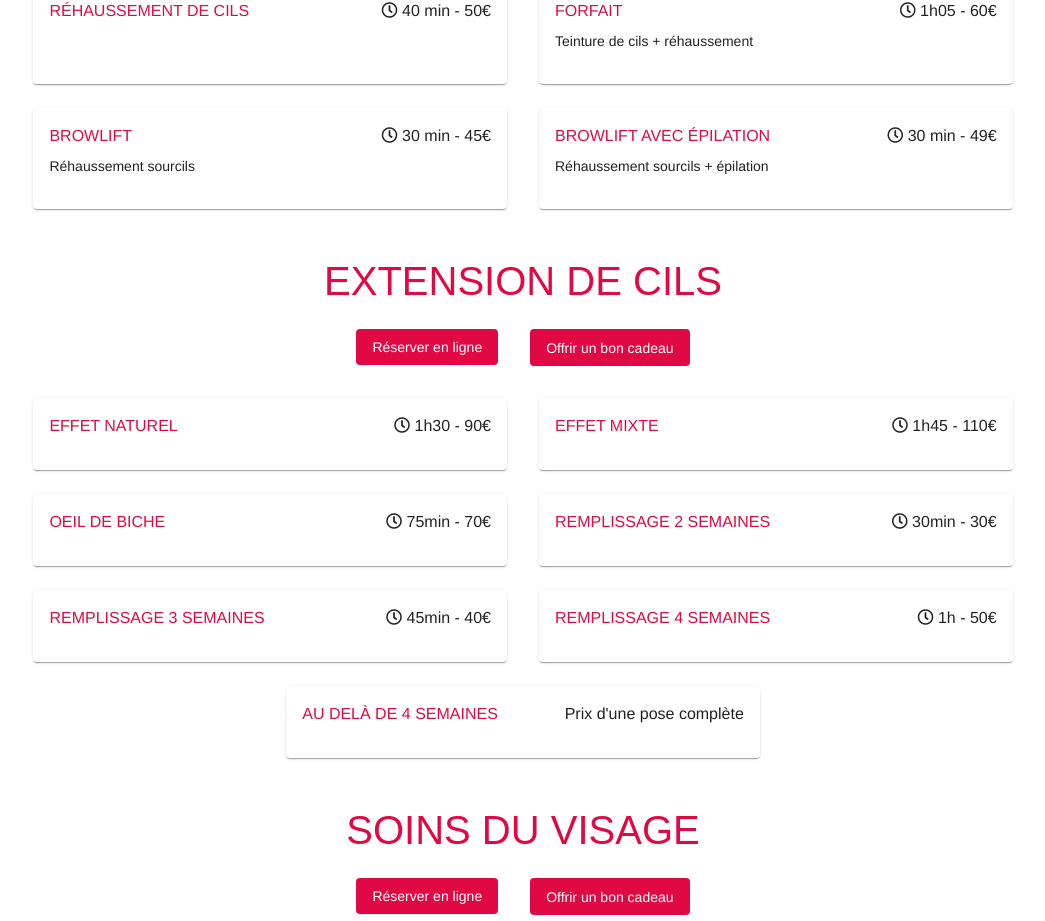
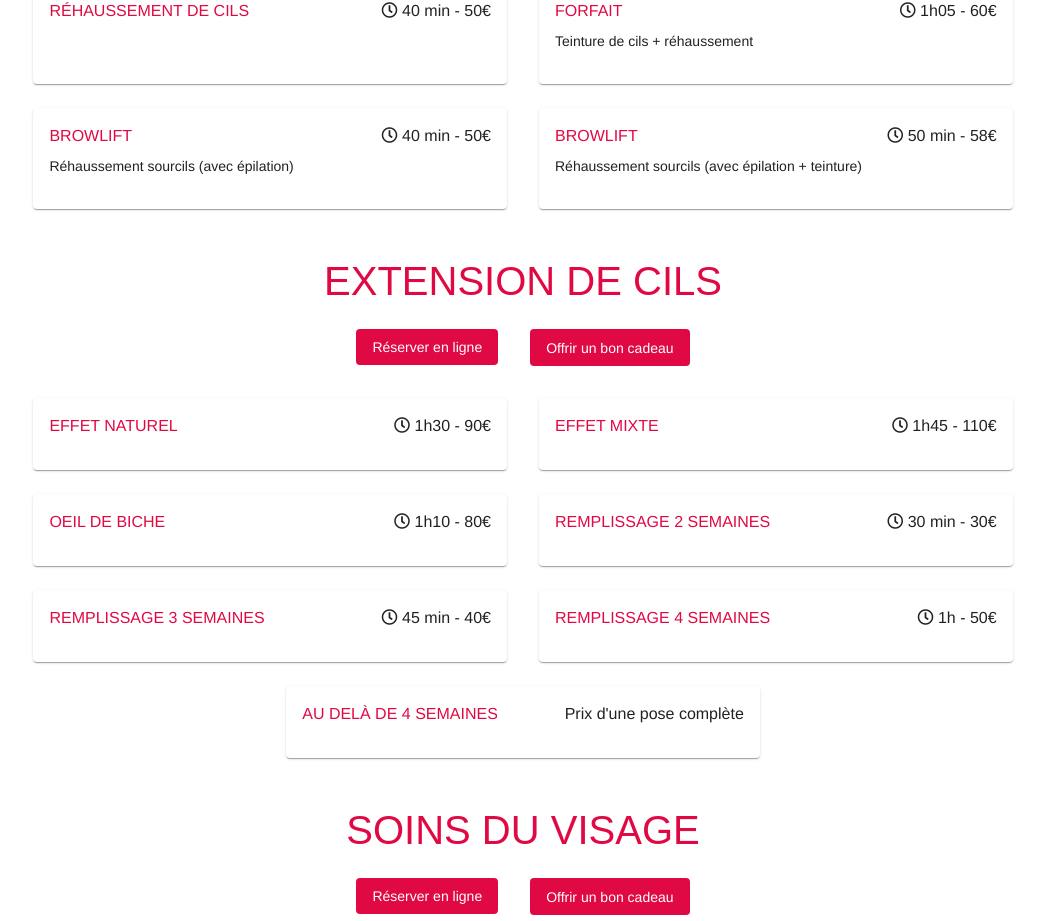
Before and after one commit to jenngllg/annabelle-institut, an Angular app: page /flyer in a window 1280 px wide. Shown: the part 2537-3458 px from the top of the page, without its empty margins (117-1162 px from the left). Built offline with nearby package versions, Linux system fonts and the light colour scheme; a web font is replaced by a local one.

Commit message:
[FIX] look

```diff
--- a/src/app/look/look.component.html
+++ b/src/app/look/look.component.html
@@ -69,23 +69,23 @@
                 <div class="name">BROWLIFT</div>
                 <div class="infos">
                     <i class="far fa-clock"></i>
-                    30 min - 45€
+                    40 min - 50€
                 </div>
             </mat-card-title>
-            <mat-card-content>Réhaussement sourcils</mat-card-content>
+            <mat-card-content>Réhaussement sourcils (avec épilation)</mat-card-content>
             <mat-card-actions align="end">
             </mat-card-actions>
         </mat-card>
 
         <mat-card class="prestation">
             <mat-card-title>
-                <div class="name">BROWLIFT AVEC ÉPILATION</div>
+                <div class="name">BROWLIFT</div>
                 <div class="infos">
                     <i class="far fa-clock"></i>
-                    30 min - 49€
+                    50 min - 58€
                 </div>
             </mat-card-title>
-            <mat-card-content>Réhaussement sourcils + épilation</mat-card-content>
+            <mat-card-content>Réhaussement sourcils (avec épilation + teinture)</mat-card-content>
             <mat-card-actions align="end">
             </mat-card-actions>
         </mat-card>
@@ -135,7 +135,7 @@
                 <div class="name">OEIL DE BICHE</div>
                 <div class="infos">
                     <i class="far fa-clock"></i>
-                    75min - 70€
+                    1h10 - 80€
                 </div>
             </mat-card-title>
             <mat-card-content></mat-card-content>
@@ -148,7 +148,7 @@
                 <div class="name">REMPLISSAGE 2 SEMAINES</div>
                 <div class="infos">
                     <i class="far fa-clock"></i>
-                    30min - 30€
+                    30 min - 30€
                 </div>
             </mat-card-title>
             <mat-card-content></mat-card-content>
@@ -161,7 +161,7 @@
                 <div class="name">REMPLISSAGE 3 SEMAINES</div>
                 <div class="infos">
                     <i class="far fa-clock"></i>
-                    45min - 40€
+                    45 min - 40€
                 </div>
             </mat-card-title>
             <mat-card-content></mat-card-content>
```
